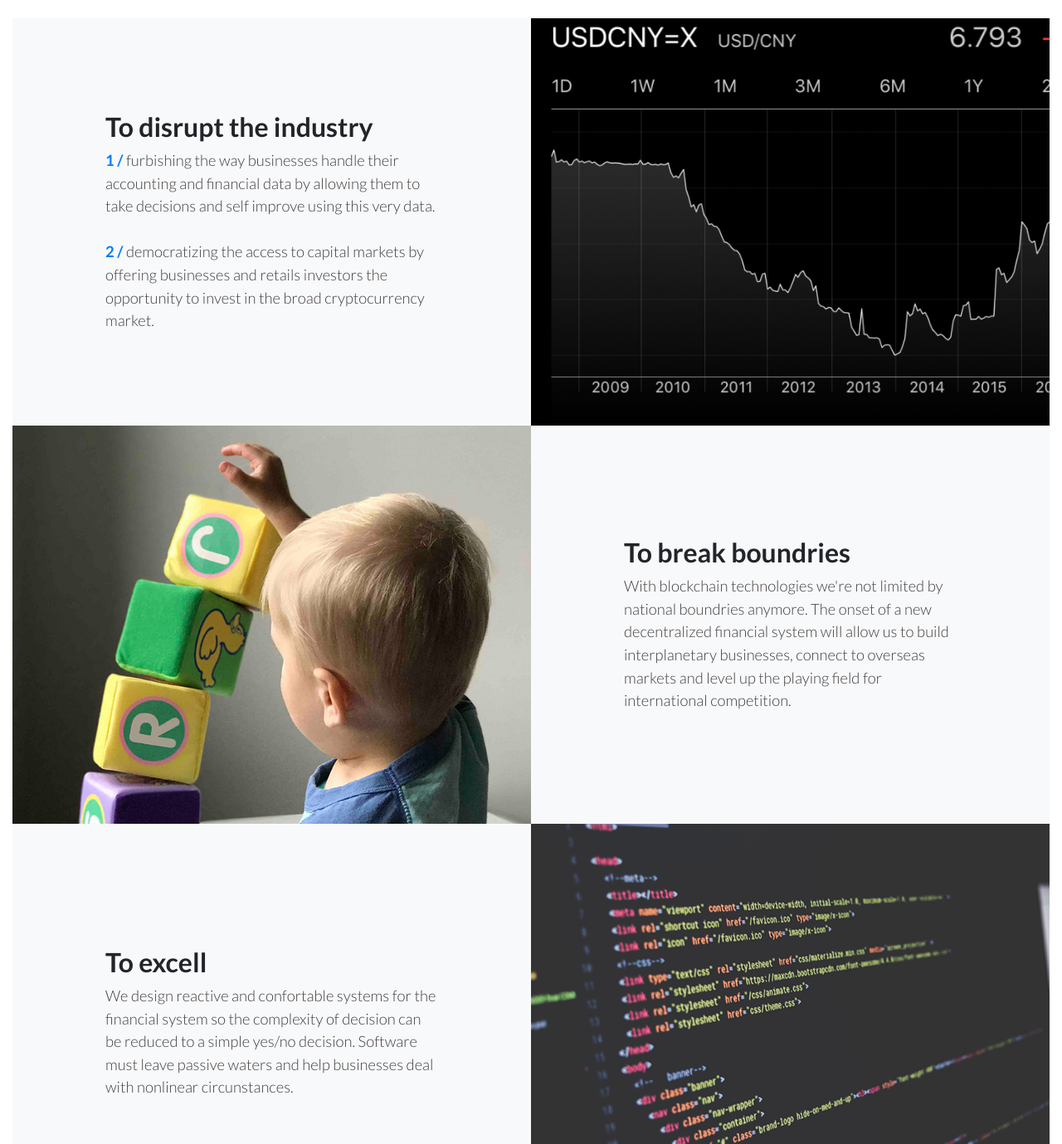
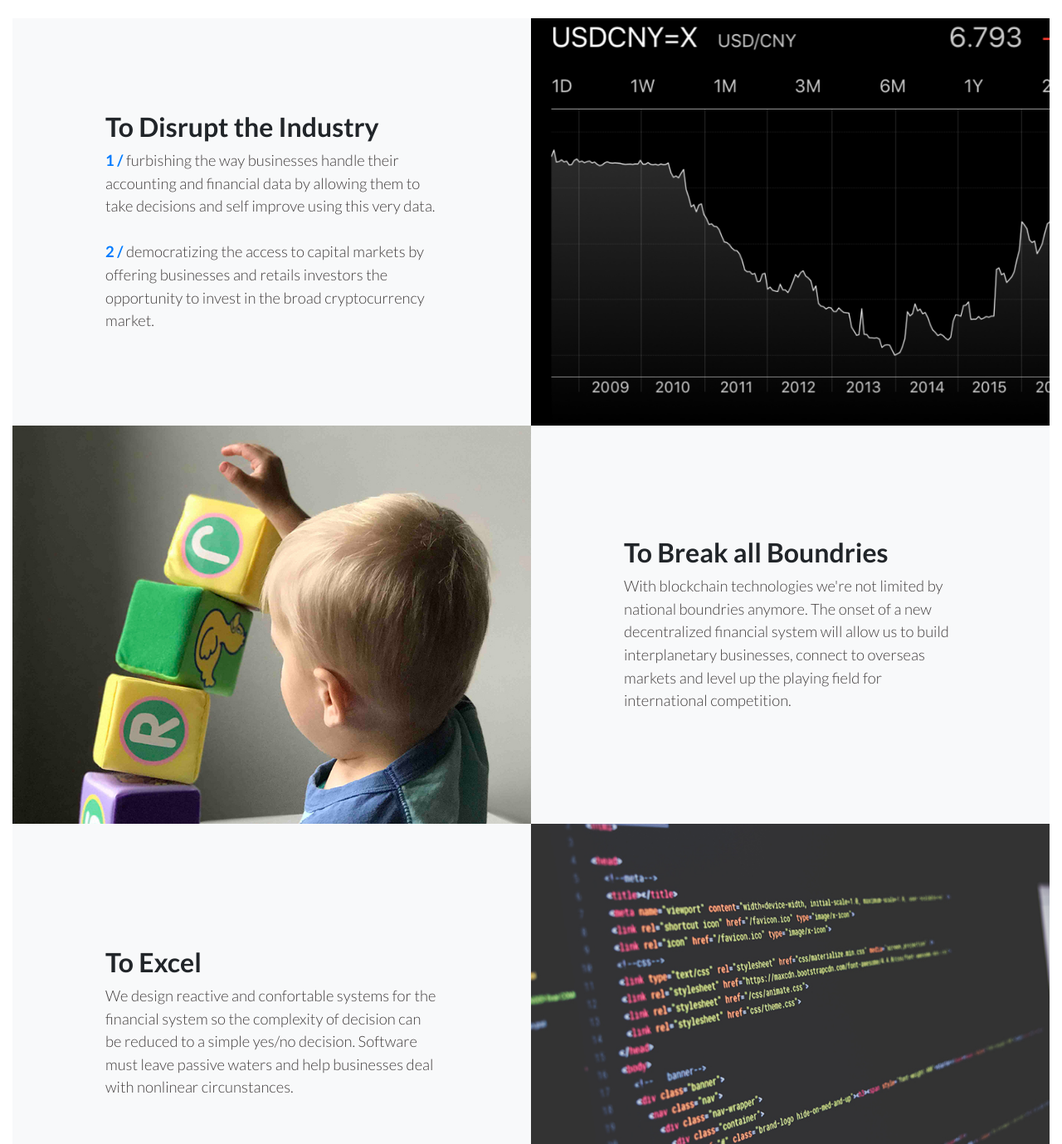
Before and after one commit to XBTFinex/xbtfinex.com, a website: page index.html in a window 1280 px wide. Shown: the part 1280-2659 px from the top of the page at 83% size. Drawn offline with Linux system fonts and the light colour scheme.

Commit message:
update data

```diff
--- a/index.html
+++ b/index.html
@@ -115,7 +115,7 @@
         <div class="row no-gutters bg-light">
           <div class="col-lg-6 order-lg-2 text-white showcase-img" style="background-image: url('img/trading-graph.png');"></div>
           <div class="col-lg-6 order-lg-1 my-auto showcase-text">
-            <h2>To disrupt the industry</h2>
+            <h2>To Disrupt the Industry</h2>
             <p class="xlead lead mb-0">
               <span style="font-weight: bold;color: #007bff">1 /</span>  furbishing the way businesses handle their accounting and financial data by allowing them to take decisions and self improve using this very data.<br/><br/>
               <span style="font-weight: bold;color: #007bff">2 /</span> democratizing the access to capital markets by offering businesses and retails investors the opportunity to invest in the broad cryptocurrency market.
@@ -126,7 +126,7 @@
         <div class="row no-gutters bg-light">
           <div class="col-lg-6 order-lg-1 text-white showcase-img" style="background-image: url('img/bg-showcase-3.jpg');"></div>
           <div class="col-lg-6 order-lg-2 my-auto showcase-text">
-            <h2>To break boundries</h2>
+            <h2>To Break all Boundries</h2>
             <p class="xlead lead mb-0">
               With blockchain technologies we're not limited by national boundries anymore. The onset of a new decentralized financial system will allow us to build interplanetary businesses, connect to overseas markets and level up the playing field for international competition.
             </p>
@@ -136,7 +136,7 @@
         <div class="row no-gutters bg-light">
           <div class="col-lg-6 order-lg-2 text-white showcase-img" style="background-image: url('img/bg-showcase-2.jpg');"></div>
           <div class="col-lg-6 order-lg-1 my-auto showcase-text">
-            <h2>To excell </h2>
+            <h2>To Excel </h2>
             <p class="xlead lead mb-0">
               We design reactive and confortable systems for the financial system so the complexity of decision can be reduced to a simple yes/no decision. Software must leave passive waters and help businesses deal with nonlinear circunstances.
             </p>
```
